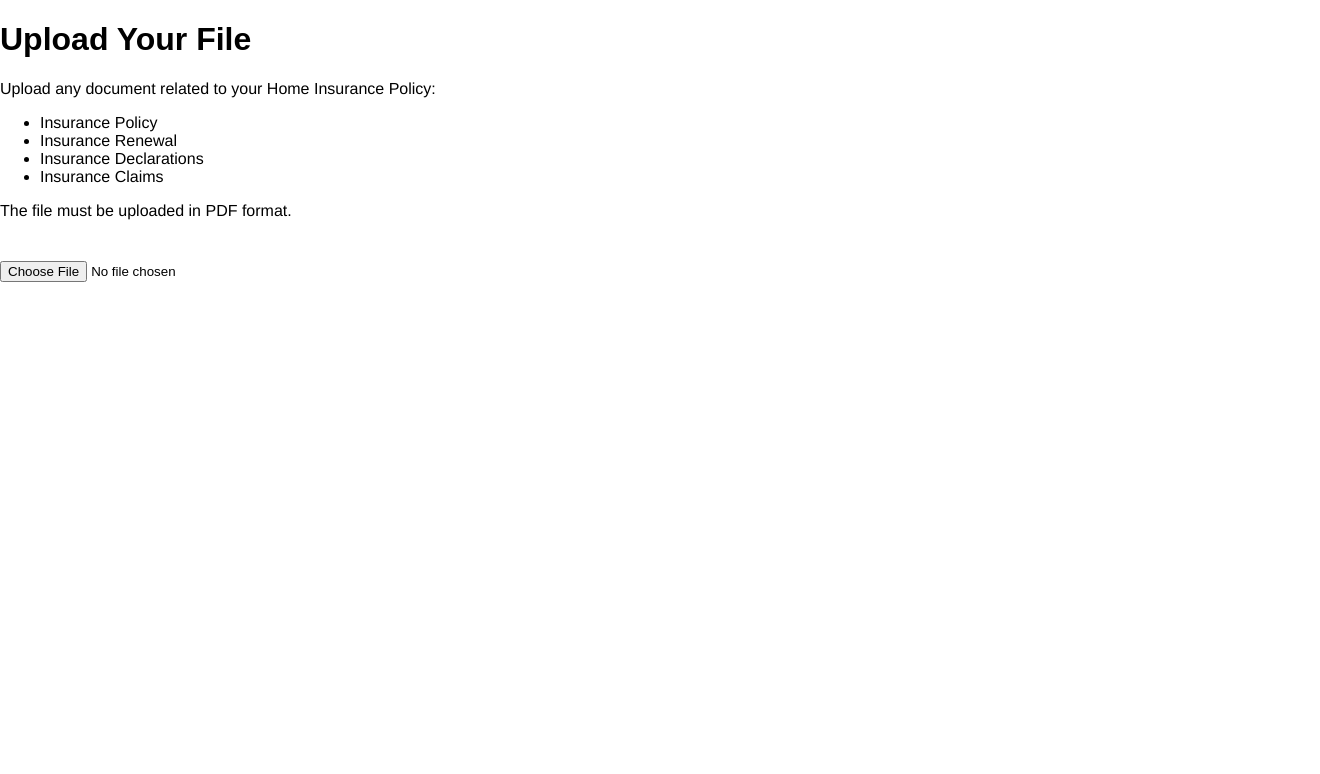
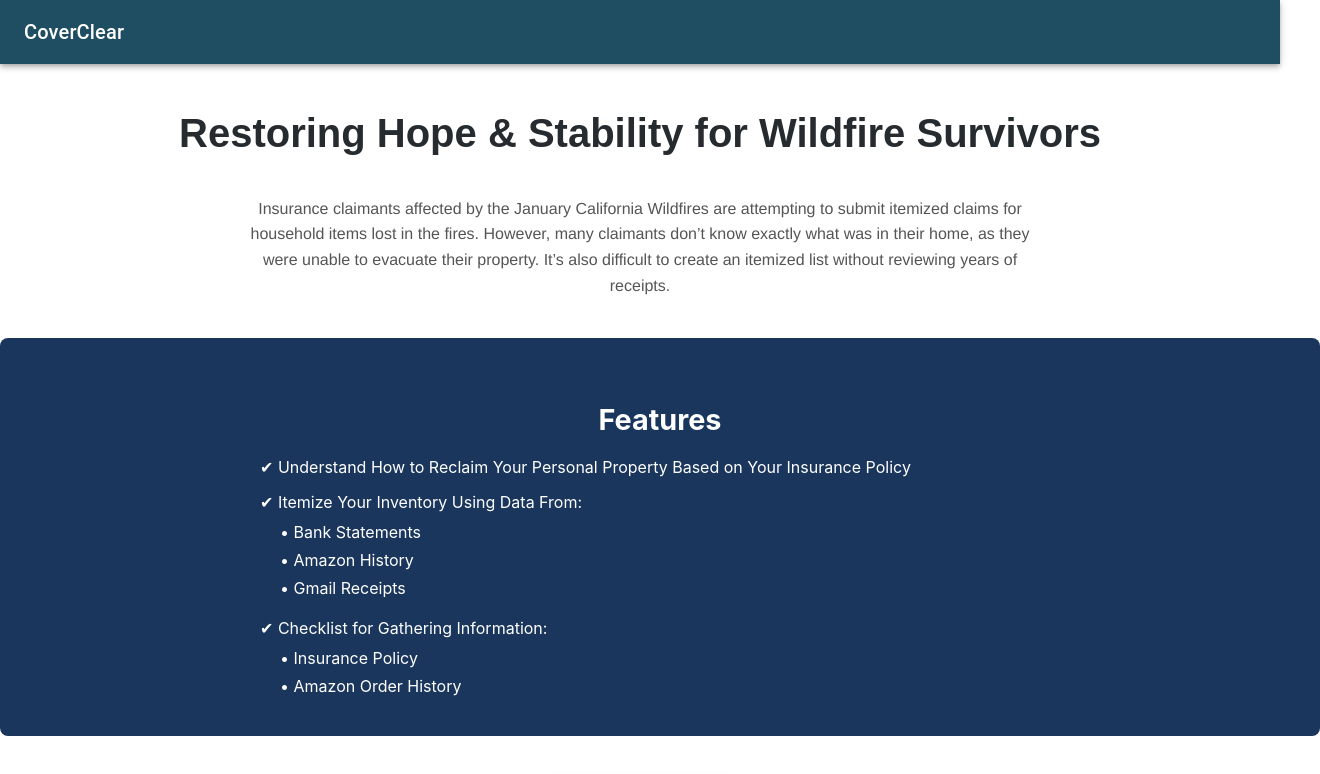
Before and after one commit to YashAgarwal06/Fire-Relief-Insurance, a React (Create React App) app in the folder my-app/: page / in a window 1280 px wide. Shown: the top 774 px of the page, 1320 px wide, since content can reach past the window. Built offline with nearby package versions, Linux system fonts and the light colour scheme.

Commit message:
removed / page, replaced with former /home content

```diff
--- a/my-app/src/App.js
+++ b/my-app/src/App.js
@@ -1,7 +1,6 @@
 import { BrowserRouter as Router, Route, Routes } from 'react-router-dom';
 import { GoogleOAuthProvider } from '@react-oauth/google';
 import { ContextStoreProvider } from './lib/ContextStore';
-import HomePage from './pages/HomePage';
 import CoverClear from './pages/Home';
 import LoadingPage from './pages/LoadingPage'; // Import Loading Page
 import ResultsPage from './pages/ResultsPage'; // Import Results Page
@@ -15,8 +14,8 @@ function App() {
             <GoogleOAuthProvider clientId={GOOGLE_CLIENT_ID}>
                 <Router>
                     <Routes>
-                        <Route path="/" element={<HomePage />} />
-                        <Route path="/home" element={<CoverClear />} />
+                        {/* <Route path="/" element={<HomePage />} /> */}
+                        <Route path="/" element={<CoverClear />} />
                         <Route path="/loading" element={<LoadingPage />} />
                         <Route path="/results" element={<ResultsPage />} />
                     </Routes>
--- a/my-app/src/pages/AmazonFileUpload.js
+++ b/my-app/src/pages/AmazonFileUpload.js
@@ -31,12 +31,12 @@ const AmazonFileUpload = () => {
                     alert('File uploaded successfully! Task ID: ' + data.task_id);
                 } else {
                     alert(`Failed to upload file: ${data.error}`);
-                    navigate('/home');
+                    navigate('/');
                 }
             } catch (error) {
                 console.error('Error uploading file:', error);
                 alert('An error occurred. Please try again.');
-                navigate('/home');
+                navigate('/');
             }
         }
     };
--- a/my-app/src/pages/Header.js
+++ b/my-app/src/pages/Header.js
@@ -12,7 +12,7 @@ const Header = () => {
         <AppBar position="static" sx={{ backgroundColor: '#1f4d61' }}>
             <Toolbar>
                 <Typography variant="h6" component="div" sx={{ flexGrow: 1 }}>
-                    <Link to="/home" style={{ color: '#fff', textDecoration: 'none' }}>
+                    <Link to="/" style={{ color: '#fff', textDecoration: 'none' }}>
                         CoverClear
                     </Link>
                 </Typography>
--- a/my-app/src/pages/HomePage.js
+++ /dev/null
@@ -1,53 +0,0 @@
-import React, { useState } from 'react';
-import { useNavigate } from 'react-router-dom';
-import FileUpload from './InsuranceFileUpload';
-import config from '../config.json'
-const BASE_URL = config.BACKEND_URL
-
-const HomePage = () => {
-    const navigate = useNavigate();
-
-    const handleFileUpload = async (file) => {
-        if (!file) {
-            alert('Please select a file first!');
-            return;
-        }
-
-        const formData = new FormData();
-        formData.append('file', file);
-
-        try {
-            // Navigate to Loading Page
-            navigate('/loading');
-
-            // Simulate file upload to the Flask backend
-            const response = await fetch(`${BASE_URL}/upload_hd`, {
-                method: 'POST',
-                body: formData,
-            });
-
-            const data = await response.json();
-
-            if (response.ok) {
-                // Navigate to Results Page with task ID
-                navigate('/results', { state: { taskId: data.task_id } });
-            } else {
-                alert(`File upload failed: ${data.error}`);
-                navigate('/'); // Redirect back to home on error
-            }
-        } catch (error) {
-            console.error('Error uploading file:', error);
-            alert('An unexpected error occurred.');
-            navigate('/'); // Redirect back to home on error
-        }
-    };
-
-    return (
-        <div className="flex flex-col items-center justify-center min-h-screen">
-            <h1 className="text-4xl font-bold mb-8">Upload Your File</h1>
-            <FileUpload onUpload={handleFileUpload} />
-        </div>
-    );
-};
-
-export default HomePage;
--- a/my-app/src/pages/InsuranceFileUpload.js
+++ b/my-app/src/pages/InsuranceFileUpload.js
@@ -30,12 +30,12 @@ const InsuranceFileUpload = () => {
                     alert('File uploaded successfully! Task ID: ' + data.task_id);
                 } else {
                     alert(`Failed to upload file: ${data.error}`);
-                    navigate('/home');
+                    navigate('/');
                 }
             } catch (error) {
                 console.error('Error uploading file:', error);
                 alert('An error occurred. Please try again.');
-                navigate('/home');
+                navigate('/');
             }
         }
     };
```
